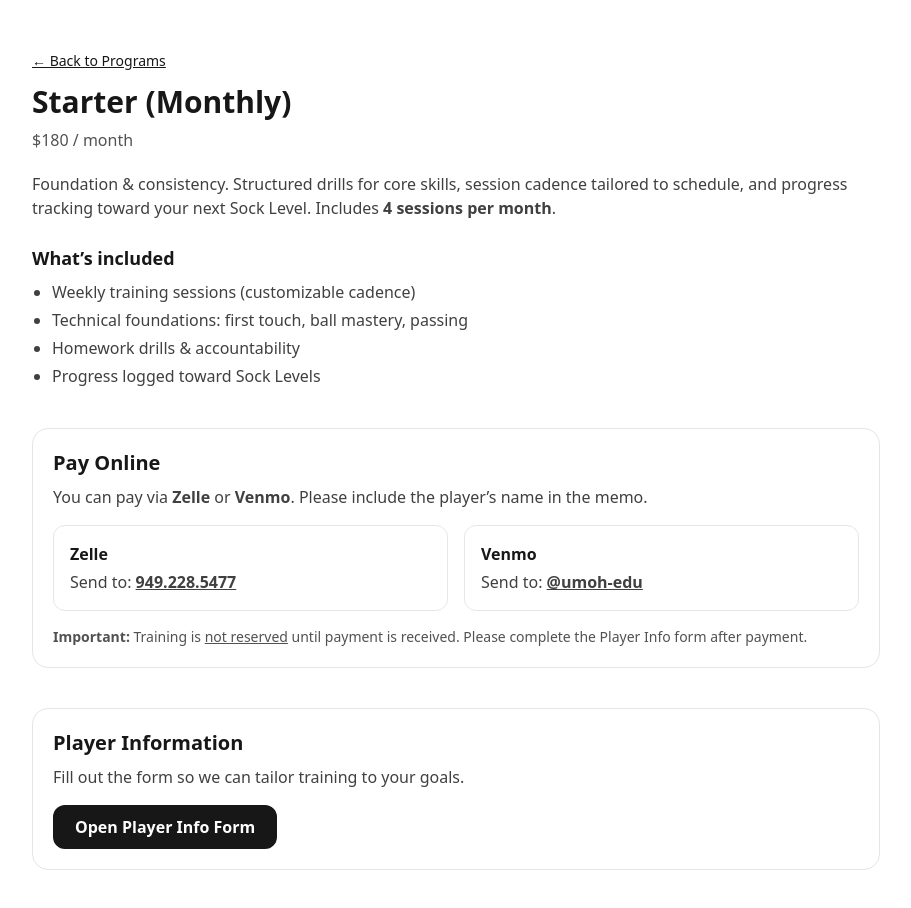
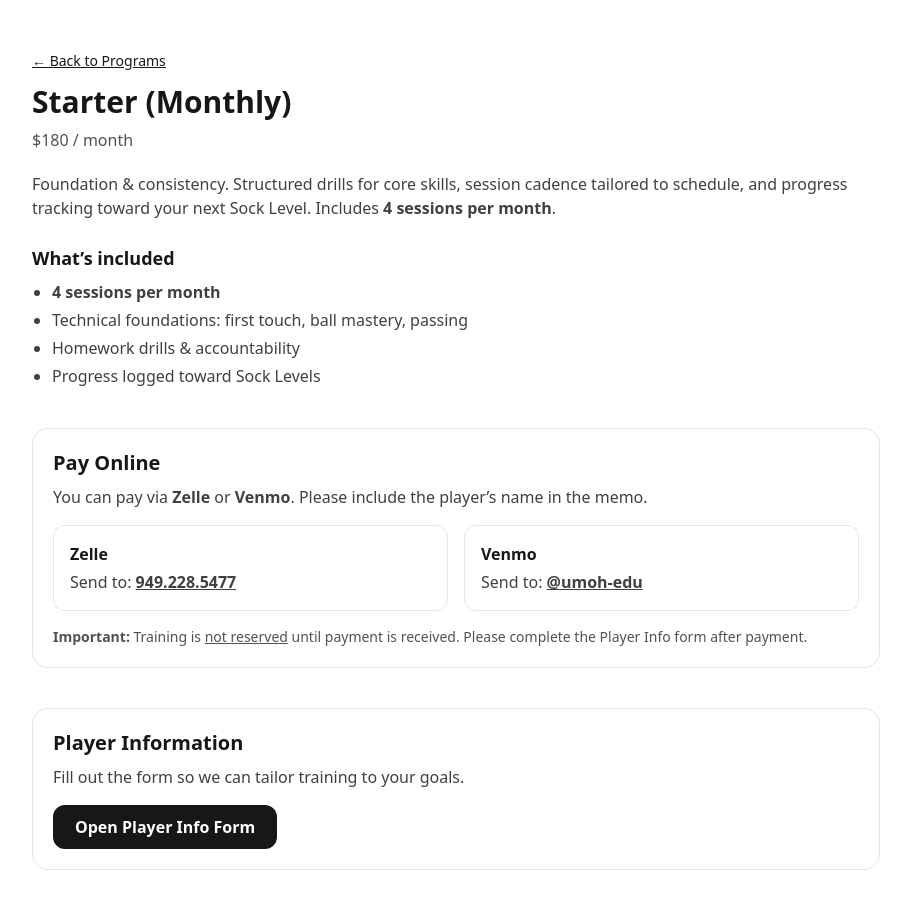
Before and after one commit to BiaseSports/biaseports-site, a Next.js app: page /plans/starter in a window 1280 px wide. Shown: the top 908 px of the page, without its empty margins (184-1095 px from the left). Built offline with nearby package versions, Linux system fonts and the light colour scheme.

Commit message:
Update starter.js

```diff
--- a/pages/plans/starter.js
+++ b/pages/plans/starter.js
@@ -16,11 +16,12 @@ export default function StarterPlan() {
       <div className="mt-6">
         <h2 className="font-semibold text-lg">What’s included</h2>
         <ul className="mt-2 list-disc pl-5 space-y-1 text-neutral-700">
-          <li>Weekly training sessions (customizable cadence)</li>
-          <li>Technical foundations: first touch, ball mastery, passing</li>
-          <li>Homework drills & accountability</li>
-          <li>Progress logged toward Sock Levels</li>
-        </ul>
+  <li><strong>4 sessions per month</strong></li>
+  <li>Technical foundations: first touch, ball mastery, passing</li>
+  <li>Homework drills & accountability</li>
+  <li>Progress logged toward Sock Levels</li>
+</ul>
+
       </div>
 
       {/* Payment */}
```
